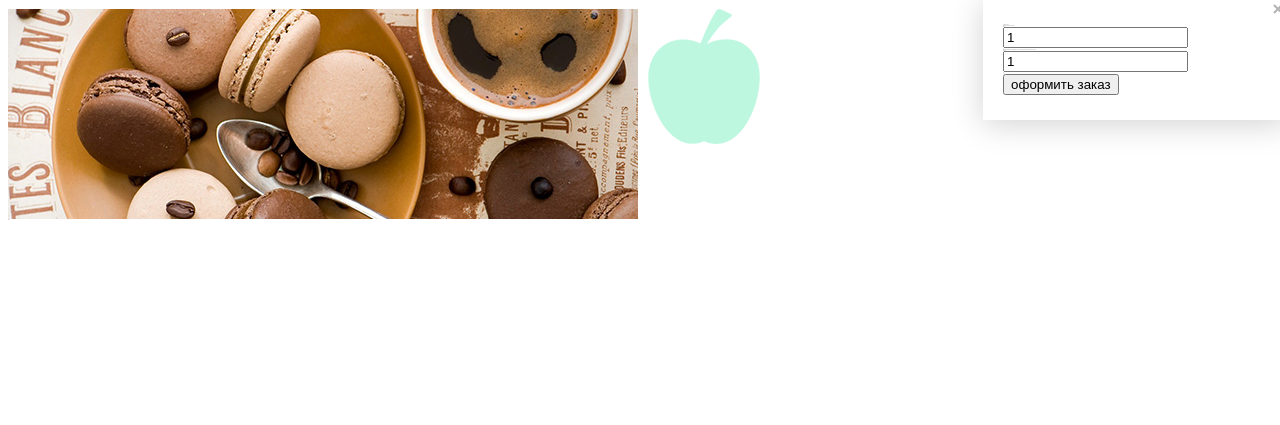
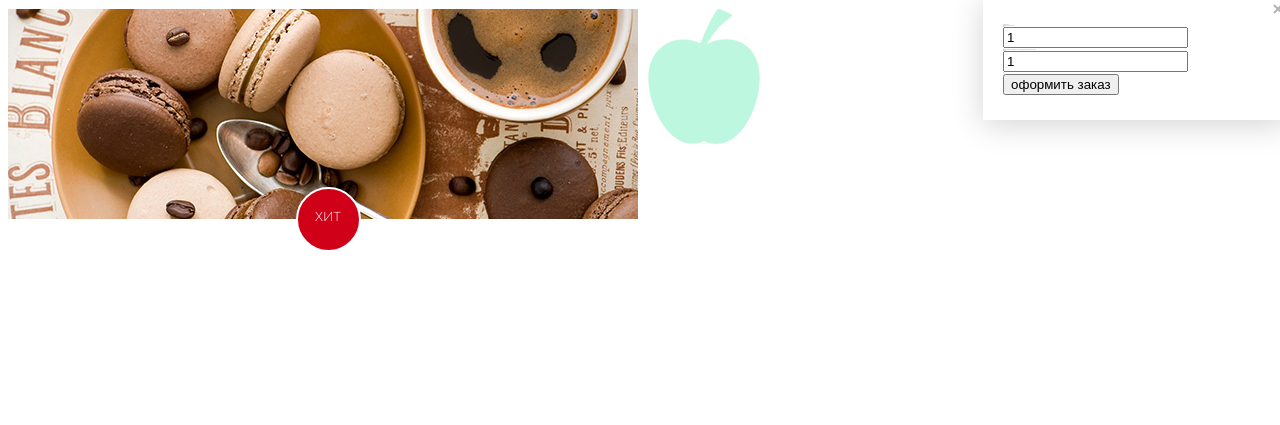
Before and after one commit to ArtGarm/caffeterria, a PHP site: page /process.php in a window 1280 px wide. Shown: the part 79-504 px from the top of the page. Run offline with PHP 8.4, Linux system fonts and the light colour scheme; style sheets or scripts are compiled from the project's sources; some libraries are stand-ins or nearby versions.

Commit message:
no message

```diff
--- a/css/radion.css
+++ b/css/radion.css
@@ -49,3 +49,29 @@
 .massonry .massonry_item.item_8 {
   width: 25%;
 }
+
+/*red circle-hit*/
+.red_circle {
+  text-align: center;
+}
+
+.red_circle .red_circle_wrap {
+  display: inline-block;
+  height: 65px;
+  width: 65px;
+  -webkit-border-radius: 50%;
+  -moz-border-radius: 50%;
+  border-radius: 50%;
+  background-color: #d10019;
+  margin-top: -32px;
+  border: 2px solid white;
+}
+
+.red_circle .red_circle_wrap span {
+  text-transform: uppercase;
+  color: white;
+  font-size: 14rem;
+  font-weight: 300;
+  display: block;
+  padding-top: 19px;
+}
--- a/sass/radion.scss
+++ b/sass/radion.scss
@@ -15,11 +15,11 @@
         &.item_8{width: 25%;}
     }
 }
-
+$red:#d10019;
 
 /*red circle-hit*/
 .red_circle{text-align: center;
-    .red_circle_wrap{display: inline-block;height: 65px;width: 65px;border-radius: 50%;background-color: $red;
-        span{}
+    .red_circle_wrap{display: inline-block;height: 65px;width: 65px;border-radius: 50%;background-color: $red;margin-top: -32px;border:2px solid white;
+        span{text-transform:uppercase;color: white;font-size: 14rem;font-weight: 300;display: block;padding-top: 19px;}
     }
 }
```
